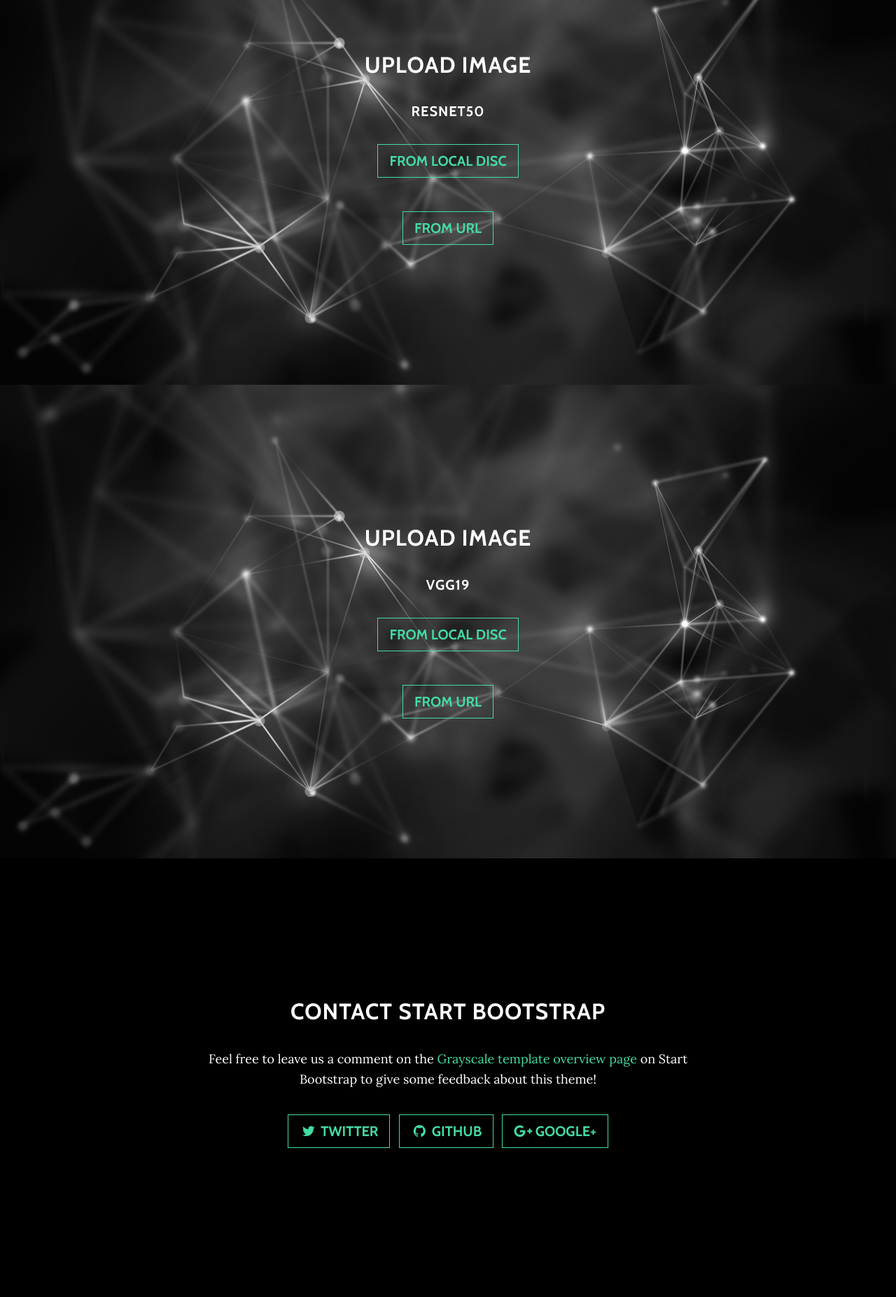
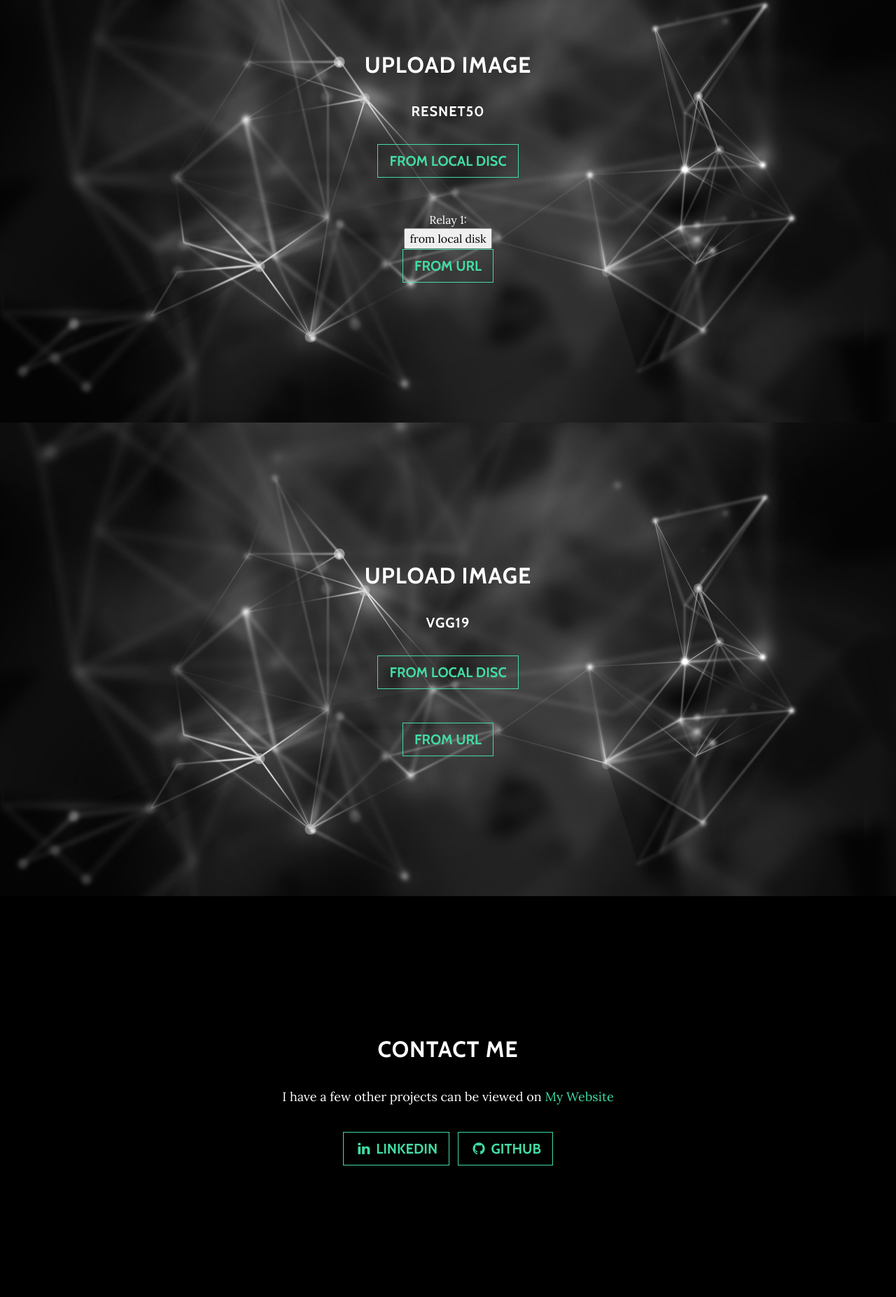
Before and after one commit to KevinDCruz/Image-recognition-System_WebAPI, a Django app: page / in a window 1280 px wide. Shown: the part 2320-4174 px from the top of the page at 70% size. Run offline with Django 3.2, Linux system fonts and the light colour scheme; some libraries are stand-ins or nearby versions.

Commit message:
Load Model

```diff
--- a/IRS_API/urls.py
+++ b/IRS_API/urls.py
@@ -19,6 +19,6 @@ from django.conf.urls import url, include
 from myapp import views as v
 urlpatterns = [
     url('admin/', admin.site.urls),
-    url(r'^$', v.index)
-
+    url(r'^$', v.index),
+    url(r'^$', v.upload_local, name='upload_local'),
 ]
--- a/myapp/templates/index.html
+++ b/myapp/templates/index.html
@@ -19,6 +19,7 @@
     <link href="{% static 'vendor/font-awesome/css/font-awesome.min.css'%}" rel="stylesheet" type="text/css">
     <link href="https://fonts.googleapis.com/css?family=Lora:400,700,400italic,700italic" rel="stylesheet" type="text/css">
     <link href='https://fonts.googleapis.com/css?family=Cabin:700' rel='stylesheet' type='text/css'>
+ <!--    <script src="https://ajax.googleapis.com/ajax/libs/jquery/3.3.1/jquery.min.js"></script> -->
 
     <!-- Custom styles for this template -->
     <link href="{% static 'css/grayscale.min.css'%}" rel="stylesheet">
@@ -113,8 +114,15 @@
           <h2>Upload Image </h2>
           <h5>ResNet50</h5>
           <!-- <p>You can download Grayscale for free on the preview page at Start Bootstrap.</p> -->
-          <a href="http://startbootstrap.com/template-overviews/grayscale/" class="btn btn-default btn-lg">From Local Disc</a>
+          <a href="http://startbootstrap.com/template-overviews/grayscale/" id= "localimage"   class="btn btn-default btn-lg">From Local Disc</a>
           <br><br><br>
+
+        <div>Relay 1:
+            <form action= {% url "upload_local" %} method="POST">
+                <input type="submit" value="from local disk" id="from local disk" />
+            </form>
+        </div>
+
 
           <a href="http://startbootstrap.com/template-overviews/grayscale/" class="btn btn-default btn-lg">From URL</a>
 
@@ -145,29 +153,30 @@
       <div class="container">
         <div class="row">
           <div class="col-lg-8 mx-auto">
-            <h2>Contact Start Bootstrap</h2>
-            <p>Feel free to leave us a comment on the
-              <a href="http://startbootstrap.com/template-overviews/grayscale/">Grayscale template overview page</a>
-              on Start Bootstrap to give some feedback about this theme!</p>
+            <h2>Contact Me</h2>
+            <p>I have a few other projects can be viewed on
+              <a href="http://www.kevindcruz.com" target="blank"> My Website</a>
+              </p>
             <ul class="list-inline banner-social-buttons">
               <li class="list-inline-item">
-                <a href="https://twitter.com/SBootstrap" class="btn btn-default btn-lg">
-                  <i class="fa fa-twitter fa-fw"></i>
-                  <span class="network-name">Twitter</span>
+                <a href="https://linkedin.com/in/kevindcruz " target="blank" class="btn btn-default btn-lg">
+                  <i class="fa fa-linkedin fa-fw"></i>
+                  <span class="network-name">LinkedIn</span>
                 </a>
               </li>
               <li class="list-inline-item">
-                <a href="https://github.com/BlackrockDigital/startbootstrap" class="btn btn-default btn-lg">
+                <a href="https://github.com/KevinDCruz" target="blank" class="btn btn-default btn-lg">
                   <i class="fa fa-github fa-fw"></i>
                   <span class="network-name">Github</span>
                 </a>
               </li>
-              <li class="list-inline-item">
+              <!--<li class="list-inline-item">
                 <a href="https://plus.google.com/+Startbootstrap/posts" class="btn btn-default btn-lg">
                   <i class="fa fa-google-plus fa-fw"></i>
                   <span class="network-name">Google+</span>
                 </a>
               </li>
+          -->
             </ul>
           </div>
         </div>
@@ -180,7 +189,7 @@
     <!-- Footer -->
     <footer>
       <div class="container text-center">
-        <p>Copyright &copy; Your Website 2018</p>
+        <p>Copyright &copy; Kevin D"Cruz 2018</p>
       </div>
     </footer>
 
@@ -200,3 +209,23 @@
   </body>
 
 </html>
+
+<!--
+<script>
+    $(document).ready(function(){
+        $("#localimage").click(function(){
+            alert("Local Image")
+            $.ajax({
+                method: "GET",
+                url: "type your python script path here",
+                data: {"place" : value},
+                dataType: "text",
+                success: function(result){
+                    var data=JSON.parse(result);
+                    console.log(result);
+        })
+    })
+    })
+
+</script>
+-->
--- a/myapp/views.py
+++ b/myapp/views.py
@@ -1,7 +1,19 @@
 from django.shortcuts import render, render_to_response
+from tkinter import filedialog
+from tkinter import *
 
 # Create your views here.
 
 
 def index(request):
     return render_to_response('index.html')
+
+
+def upload_local():
+    root = Tk()
+    root.filename = filedialog.askopenfilename(initialdir="/", title="Select file", filetypes=(("jpeg files", "*.jpg"), ("all files", "*.*")))
+
+    print(root.filename)
+    render_to_response("index.html", RequestContext(request, {}))
+
+# upload_local()
```
Also changed, not shown: myapp/templates/bleh.py (+16 -1 lines), requirements.txt (added, +65 -0 lines), db.sqlite3.
